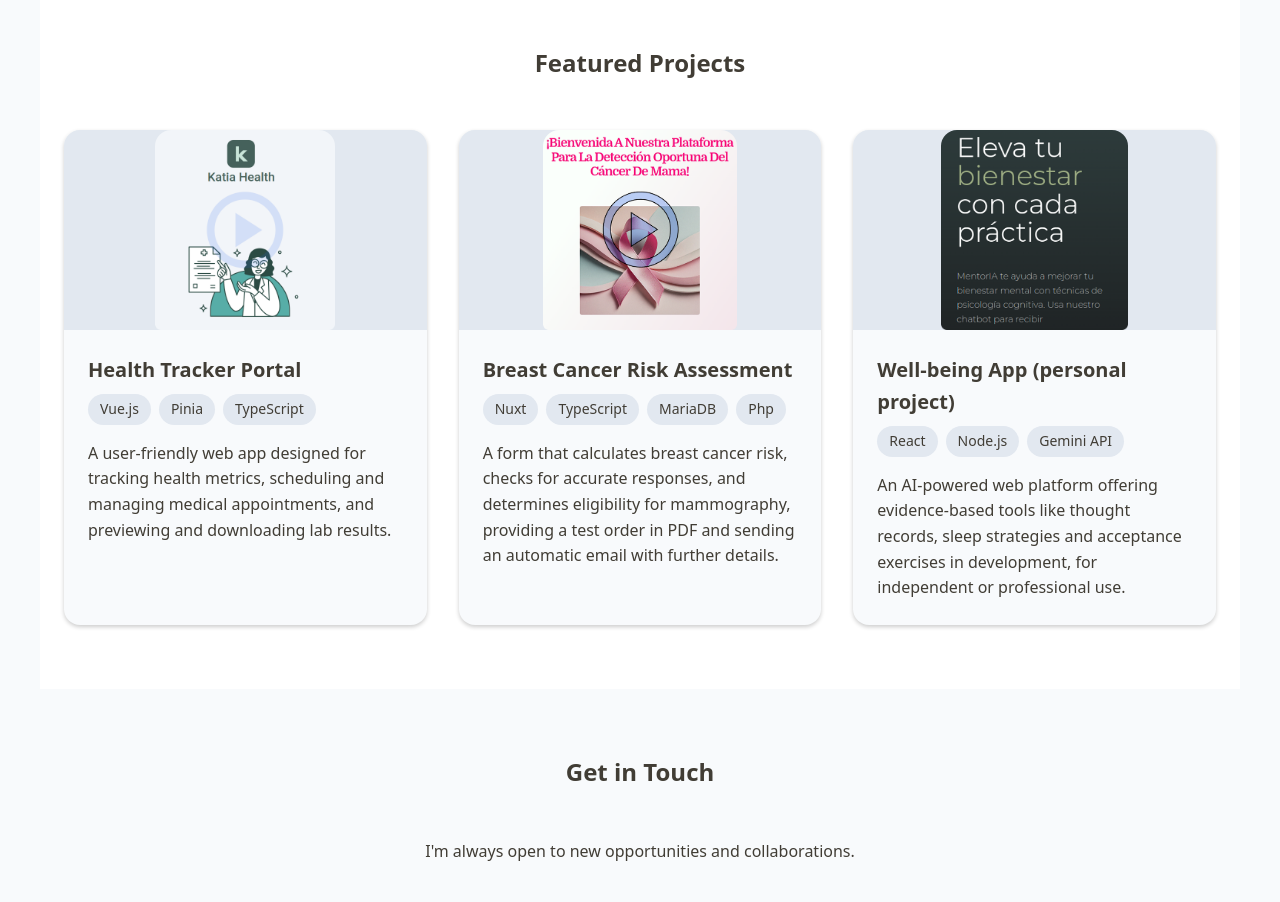
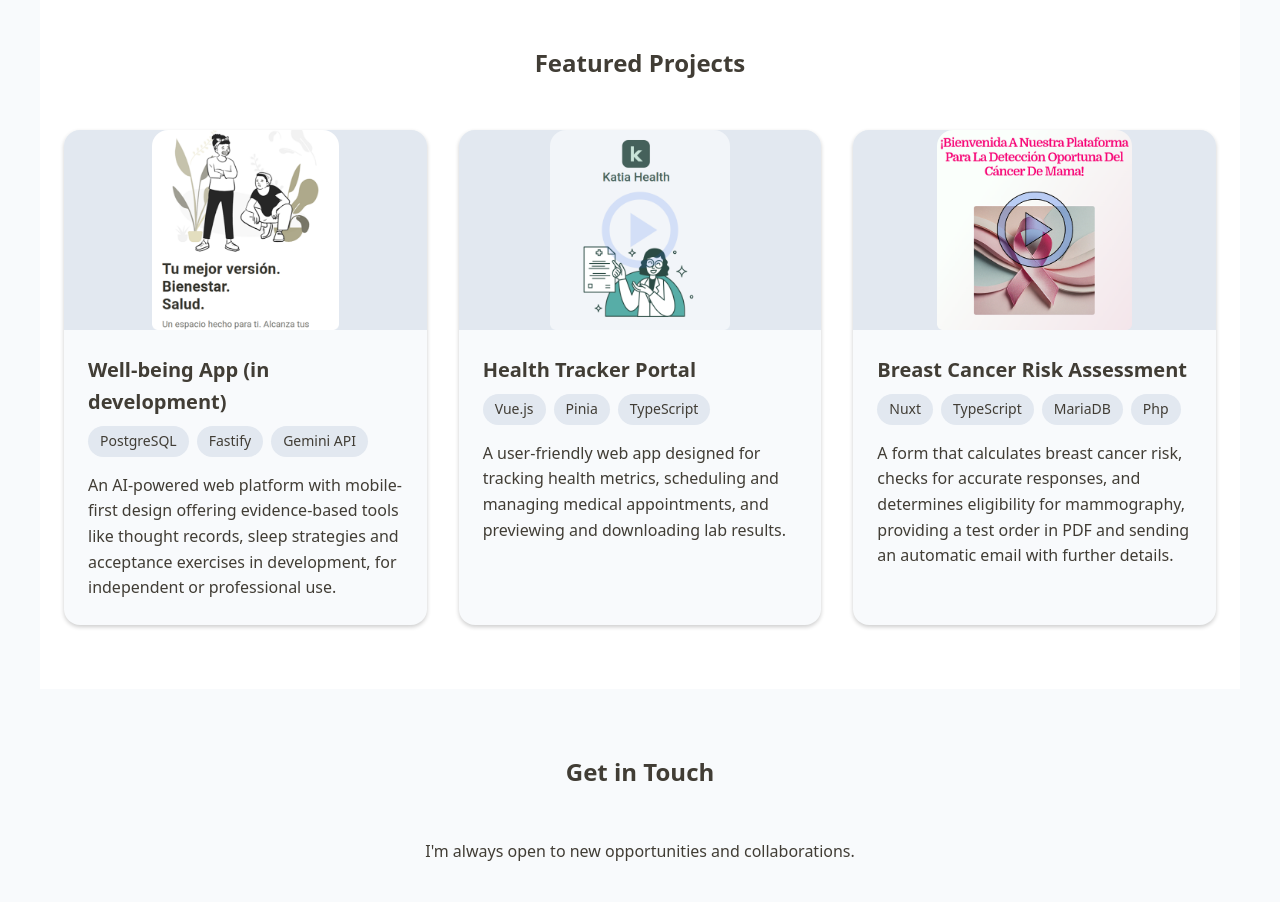
Before and after one commit to SR-Sanchez/my-portfolio, a Vue app: page / in a window 1280 px wide. Shown: the part 820-1722 px from the top of the page. Built offline with nearby package versions, Linux system fonts and the light colour scheme.

Commit message:
Changes made for including the new Mindguide page

```diff
--- a/src/assets/main.css
+++ b/src/assets/main.css
@@ -168,6 +168,7 @@ button{
   display: flex;
   gap: 0.5rem;
   margin-bottom: 1rem;
+  overflow: visible;
 }
 
 .tag {
--- a/src/views/HomeView.vue
+++ b/src/views/HomeView.vue
@@ -5,7 +5,7 @@ const showVideo1 = ref(false);
 const showVideo2 = ref(false);
 const show1of2 = ref(true);
 const openLink = () => {
-  window.open('https://mindguide.netlify.app/', '_blank')
+  window.open('https://mindguide.com.co', '_blank')
 }
 </script>
 
@@ -15,6 +15,22 @@ const openLink = () => {
     <section id="projects">
       <h2 class="section-title">Featured Projects</h2>
       <div class="projects-grid">
+
+        <article class="project-card">
+          <div class="project-image">
+            <img src="@/assets/images/chat_bot.png" class="image" alt="project image" @click="openLink" />
+          </div>
+          <div class="project-content">
+            <h3 class="project-title">Well-being App (in development)</h3>
+            <div class="project-tags">
+              <span class="tag">PostgreSQL</span>
+              <span class="tag">Fastify</span>
+              <span class="tag">Gemini API</span>
+            </div>
+            <p>An AI-powered web platform with mobile-first design offering evidence-based tools like thought records, sleep strategies and
+              acceptance exercises in development, for independent or professional use.</p>
+          </div>
+        </article>
         <article class="project-card">
           <div class="project-image">
             <img src="@/assets/images/Vector.png" class="image" alt="project image" @click="showVideo1 = true" />
@@ -48,21 +64,7 @@ const openLink = () => {
           </div>
         </article>
 
-        <article class="project-card">
-          <div class="project-image">
-            <img src="@/assets/images/chat_bot.png" class="image" alt="project image" @click="openLink" />
-          </div>
-          <div class="project-content">
-            <h3 class="project-title">Well-being App (personal project)</h3>
-            <div class="project-tags">
-              <span class="tag">React</span>
-              <span class="tag">Node.js</span>
-              <span class="tag">Gemini API</span>
-            </div>
-            <p>An AI-powered web platform offering evidence-based tools like thought records, sleep strategies and
-              acceptance exercises in development, for independent or professional use.</p>
-          </div>
-        </article>
+
       </div>
     </section>
 
```
Also changed, not shown: src/assets/images/chat_bot.png.
